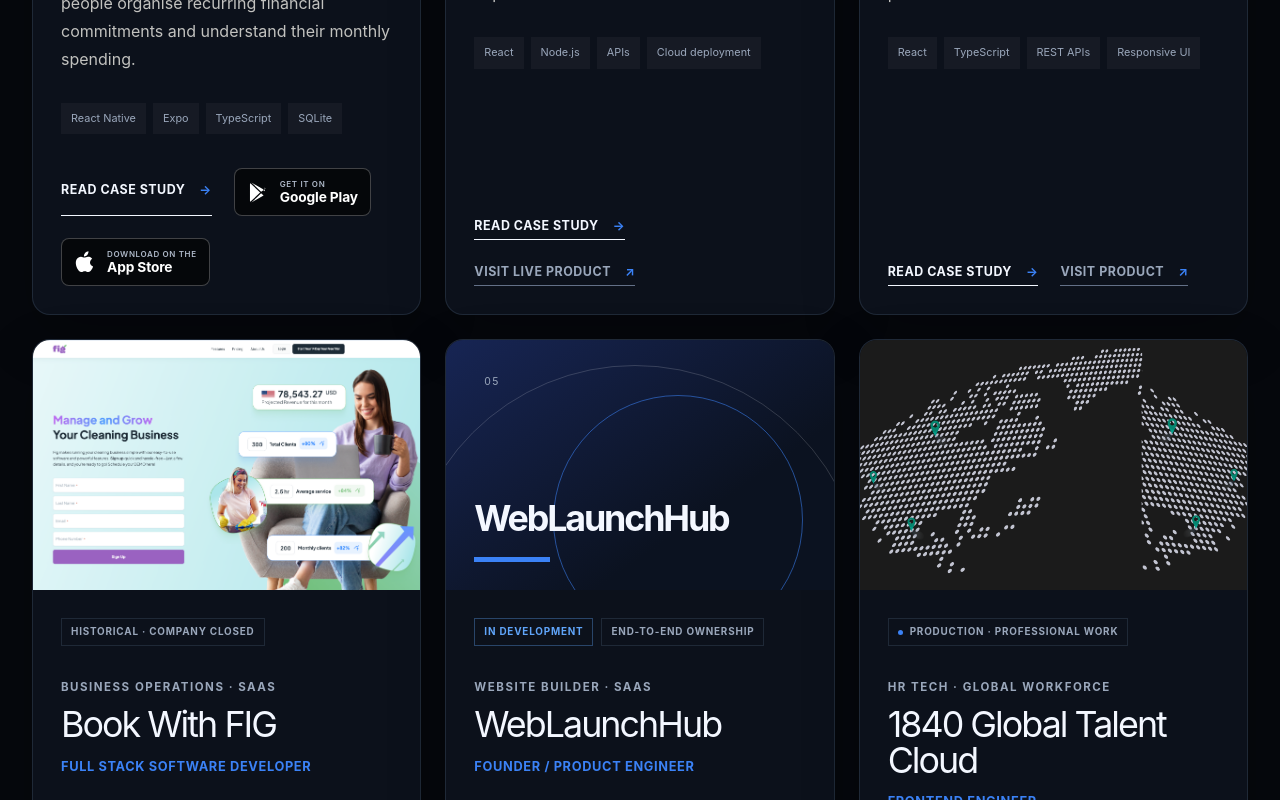
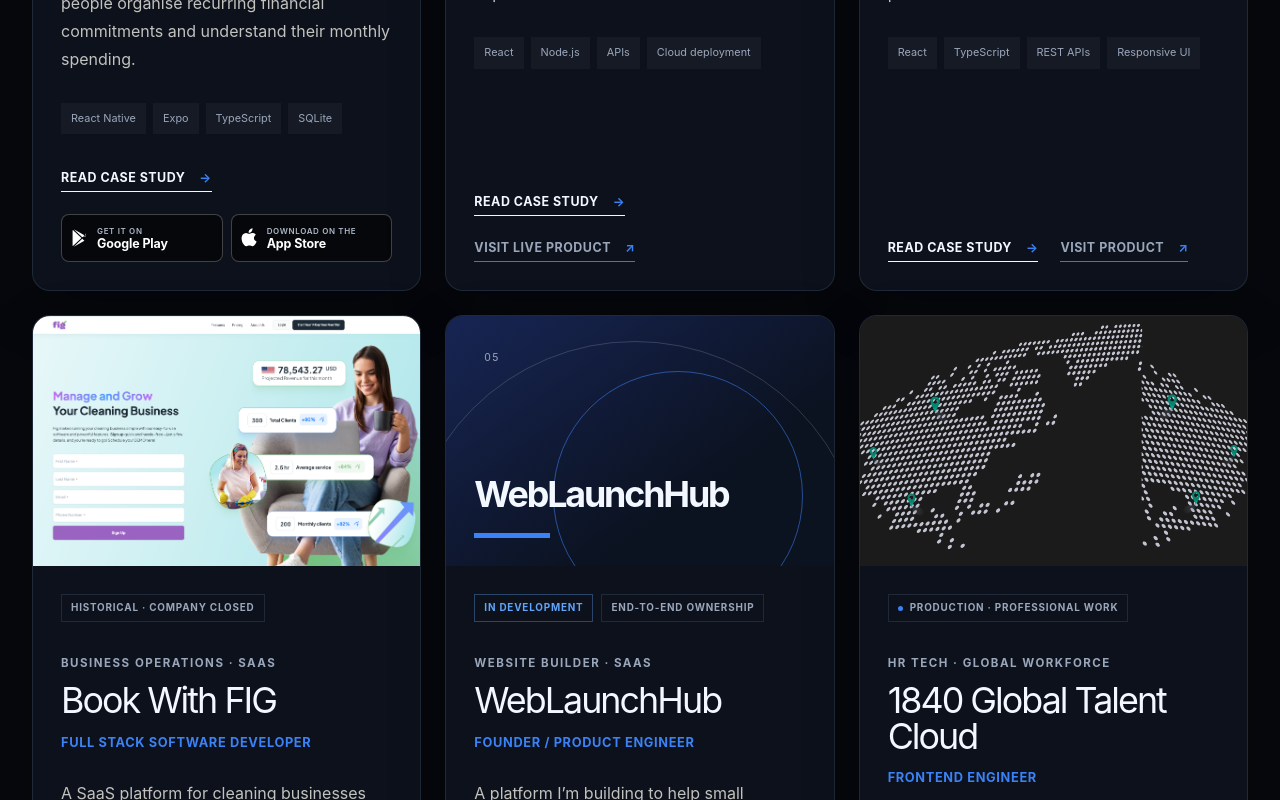
Before and after one commit to Cre8ive-collins/Cre8ive-collins.github.io, a Next.js app: page / in a window 1280 px wide. Shown: the part 2520-3320 px from the top of the page. Built offline with nearby package versions, Linux system fonts and the light colour scheme; a web font is replaced by a local one.

Commit message:
fix: align FundzIQ store badges

```diff
--- a/app/globals.css
+++ b/app/globals.css
@@ -218,7 +218,11 @@
 .project-description { margin: 0; color: #c2c2bf; font-size: 1rem; line-height: 1.75; }
 .tag-list { display: flex; flex-wrap: wrap; gap: 7px; margin: 30px 0 0; padding: 0; list-style: none; }
 .tag-list li { padding: 7px 10px; background: rgba(255,255,255,0.04); color: var(--muted); font-size: 0.68rem; }
-.project-actions { display: flex; flex-wrap: wrap; gap: 22px; margin-top: auto; padding-top: 34px; }
+.project-actions { display: flex; flex-wrap: wrap; align-items: flex-start; gap: 22px; margin-top: auto; padding-top: 34px; }
+.project-store-links { flex: 0 0 100%; display: grid; grid-template-columns: repeat(2, minmax(0, 1fr)); gap: 8px; }
+.project-store-links .store-download-link { min-width: 0; width: 100%; padding-inline: 8px; gap: 7px; }
+.project-store-links .store-download-icon { width: 20px; height: 20px; }
+.project-store-links .store-download-copy strong { font-size: 0.78rem; }
 .text-link { display: inline-flex; gap: 14px; align-items: center; padding-bottom: 3px; border-bottom: 1px solid var(--text); font-size: 0.78rem; font-weight: 700; letter-spacing: 0.04em; text-transform: uppercase; }
 .text-link span { color: var(--accent); }
 .text-link:hover { color: var(--accent); border-color: var(--accent); }
@@ -331,7 +335,7 @@
 .case-meta span { color: var(--dim); font-size: 0.62rem; text-transform: uppercase; letter-spacing: 0.1em; }
 .case-meta strong { margin-top: 4px; font-size: 0.8rem; font-weight: 600; }
 .case-meta a { align-self: center; color: var(--accent); font-size: 0.72rem; font-weight: 700; text-transform: uppercase; }
-.case-meta .case-store-links { align-self: center; gap: 8px; }
+.case-meta .case-store-links { flex-direction: row; flex-wrap: wrap; align-self: center; gap: 10px; }
 .case-meta .case-store-links a { align-self: flex-start; text-transform: none; }
 .case-meta .store-download-copy { gap: 3px; }
 .case-meta .store-download-copy small { color: #aeb8c8; font-size: 0.5rem; letter-spacing: 0.08em; }
--- a/components/project-card.tsx
+++ b/components/project-card.tsx
@@ -37,9 +37,13 @@
               {project.externalLabel} <span aria-hidden="true">↗</span>
             </a>
           )}
-          {project.storeLinks?.map((storeLink) => (
-            <StoreDownloadLink key={storeLink.url} storeLink={storeLink} />
-          ))}
+          {project.storeLinks && (
+            <div className="project-store-links" aria-label={`${project.name} downloads`}>
+              {project.storeLinks.map((storeLink) => (
+                <StoreDownloadLink key={storeLink.url} storeLink={storeLink} />
+              ))}
+            </div>
+          )}
         </div>
       </div>
 
```
